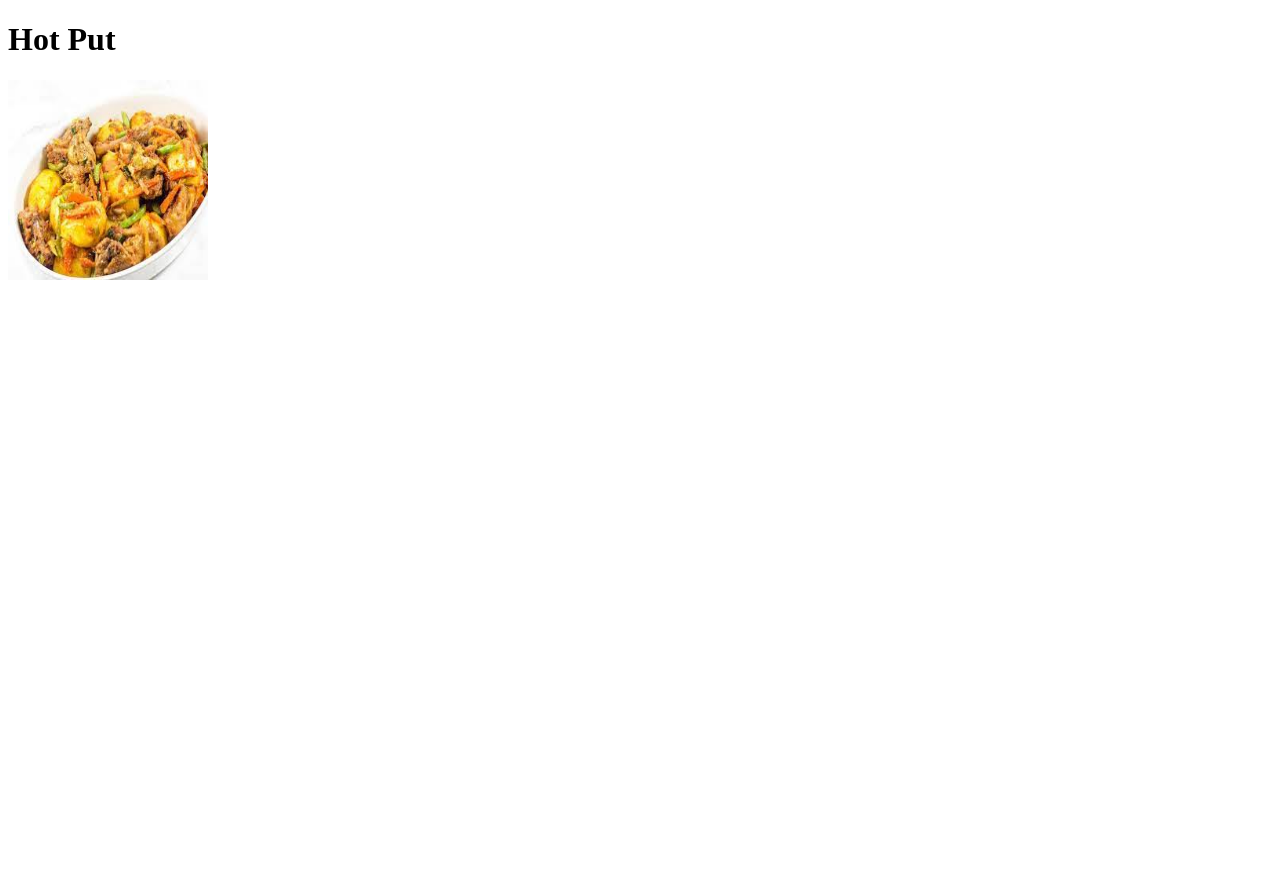
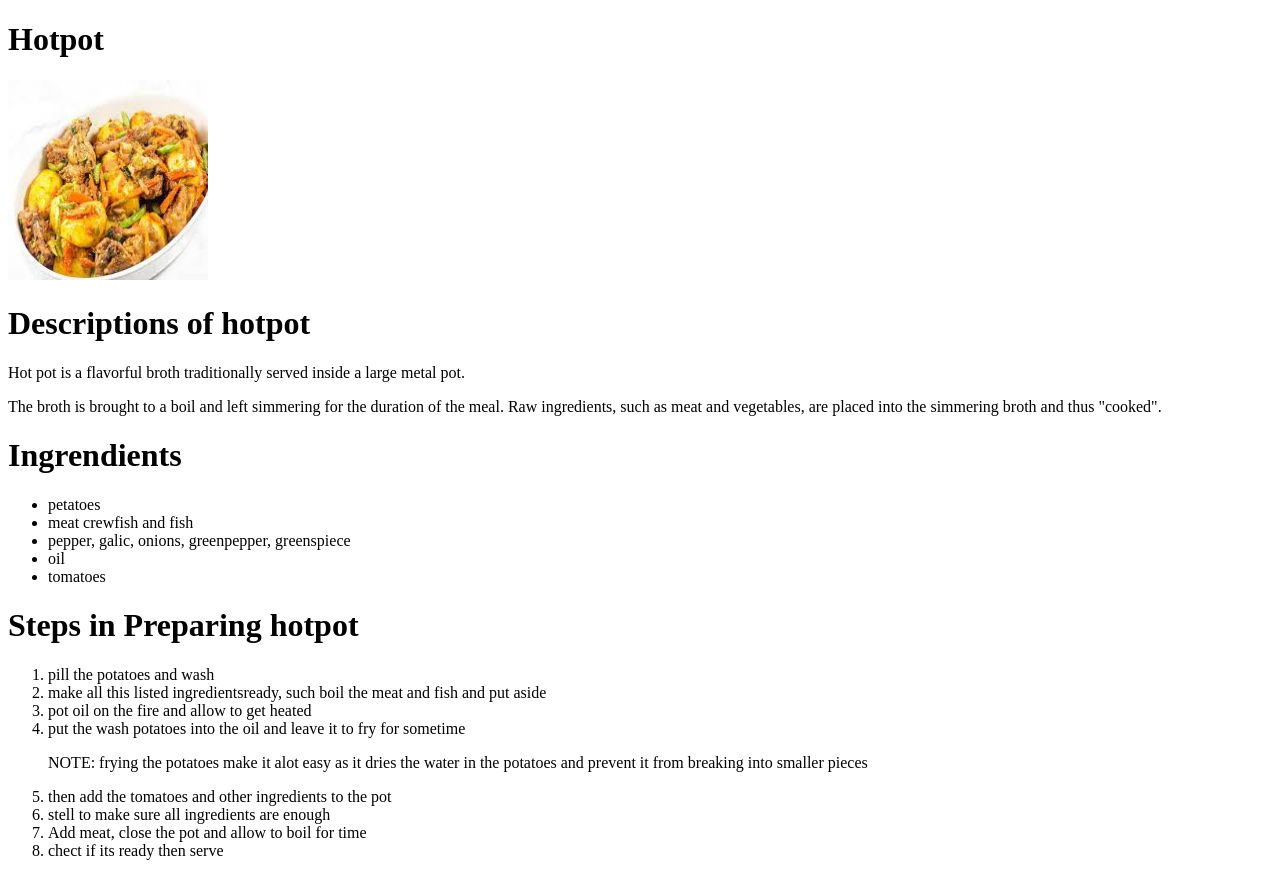
Before and after one commit to keddyntube/ODIN-RECIPE-PROJECT, a plain HTML site: page recipes/hot-pot.html in a window 1280 px wide. Before the commit the page ends 800 px from the top, so only its background shows below. Drawn offline with Linux system fonts and the light colour scheme.

Commit message:
hotpot recipe

```diff
--- a/recipes/hot-pot.html
+++ b/recipes/hot-pot.html
@@ -6,9 +6,34 @@
     <title>Hot POt  Recipe</title>
   </head>
   <body>
-    <h1>Hot Put</h1>
+    <h1>Hotpot</h1>
        <img height="200" width="200" src="../hotpotimg.jpeg" alt="hot pot">
+      <h1>Descriptions of hotpot</h1>
+      <p>Hot pot is a flavorful broth traditionally served inside a large metal pot.</p>
+      <p> The broth is brought to a boil and left simmering for the duration of the meal. Raw ingredients, such as meat and vegetables, are placed into the simmering broth and thus "cooked".</p>
+   <h1>Ingrendients</h1>
+   <ul>
+     <li>petatoes</li>
+     <li>meat crewfish and fish</li>
+     <li>pepper, galic, onions, greenpepper, greenspiece</li>
+     <li>oil</li>
+     <li>tomatoes</li>
+   </ul>
+   <h1>Steps in Preparing hotpot</h1>
+   <ol>
+       <li>pill the potatoes and wash</li>
+       <li>make all this listed ingredientsready, such boil the meat and fish and put aside</li>
+       <li>pot oil on the fire and allow to get heated</li>
+       <li>put the wash potatoes into the oil and leave it to fry for sometime
+       <p>NOTE: frying the potatoes make it alot easy as it dries the water in  the potatoes and prevent it from breaking into smaller pieces</p>
+        </li>
+        <li>then add the tomatoes and other ingredients to the pot</li>
+        <li>stell to make sure all ingredients are enough</li>
+        <li>Add meat, close the pot and allow to boil for time</li>
+        <li>chect if its ready then serve </li>
 
+
+    </ol>
 
   </body>
 </html>
```
